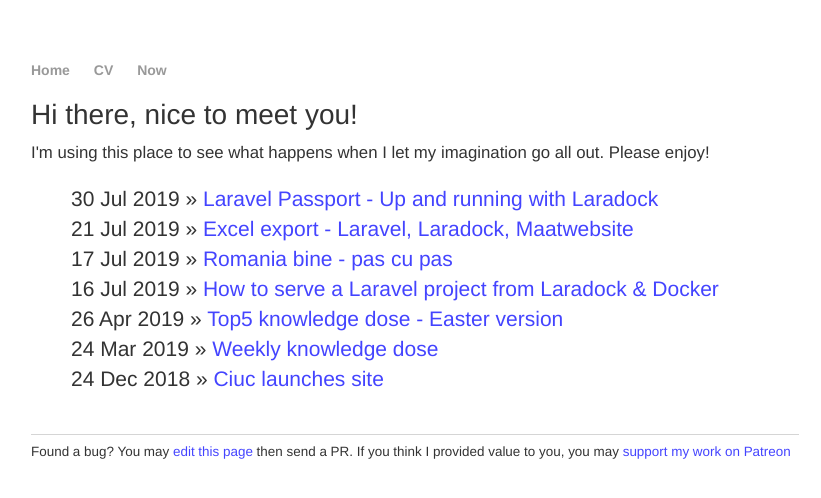
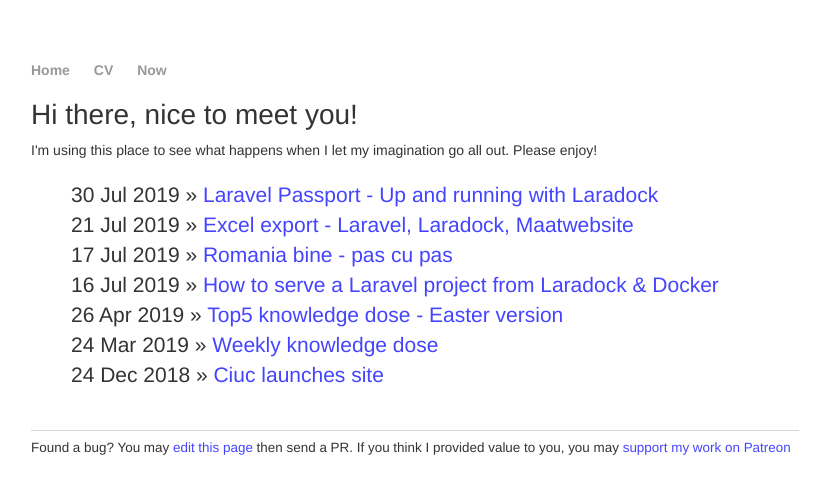
Before and after one commit to anrei0000/anrei0000.github.io, a Jekyll site: the page built from index.html, in a window 1280 px wide. Shown: the top 498 px of the page, without its empty margins (225-1046 px from the left). Built offline with Jekyll 4.4.1, drawn with Linux system fonts in a browser that asks for light colours; nearby versions of some CDN libraries; a style sheet for code colours, icons or effects is not loaded.

Commit message:
Update main.css

```diff
--- a/css/main.css
+++ b/css/main.css
@@ -14,7 +14,7 @@ a:hover {
 }
 
 p {
-    font-size: 1.2em;
+    # font-size: 1.2em;
     line-height: 1.4em;
     color: #333;
 }
```
